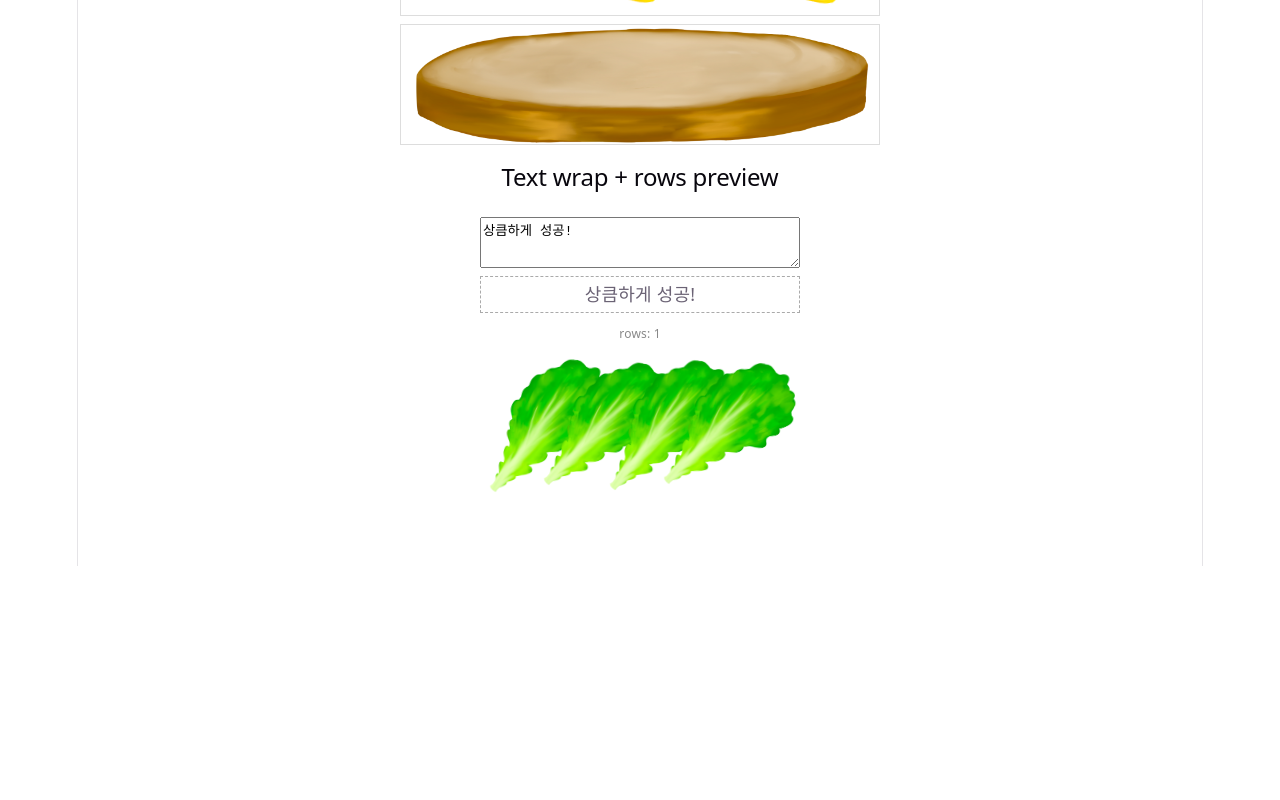
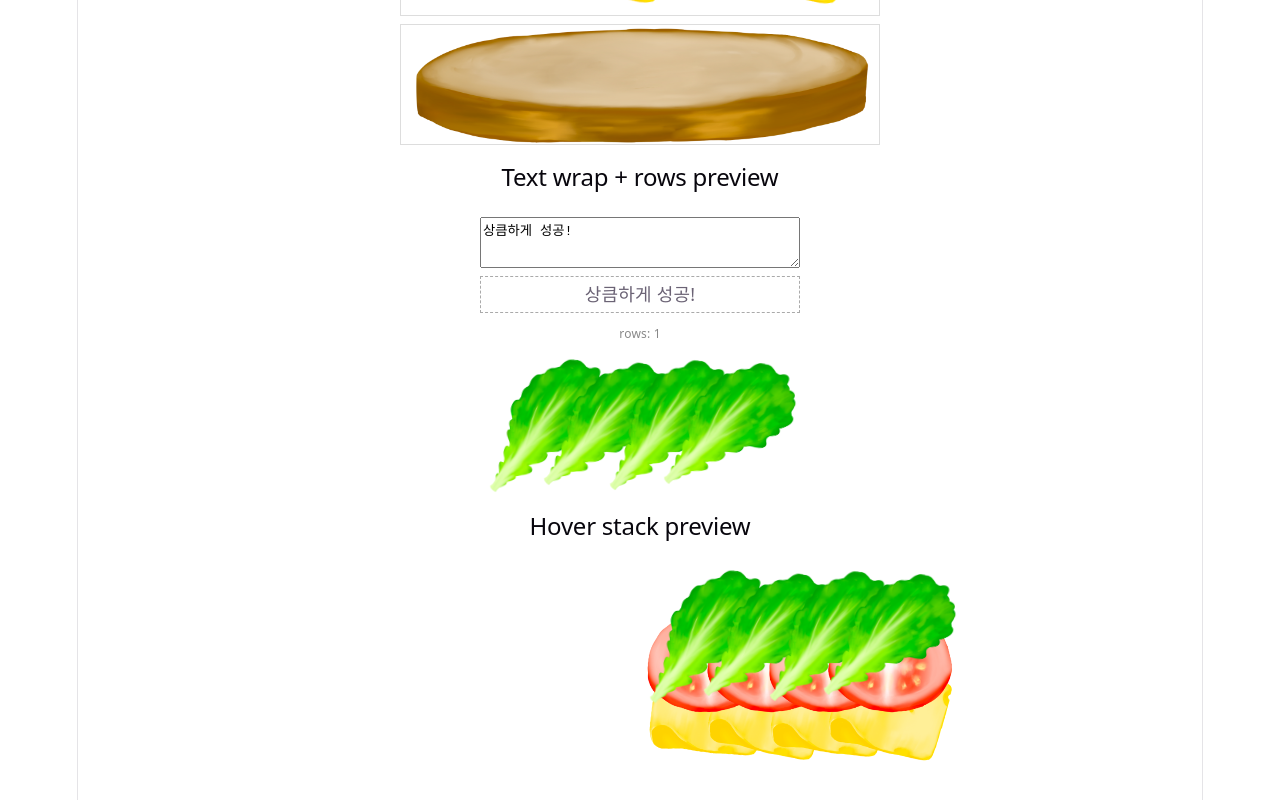
Before and after one commit to hungerbk/sandwich-toast, a React (Vite) app: page / in a window 1280 px wide. Shown: the part 1010-1810 px from the top of the page. Before the commit the page ends 1576 px from the top, so only its background shows below. Built offline with nearby package versions, Linux system fonts and the light colour scheme.

Commit message:
chore: 데모에 호버 스택 미리보기 추가
3개 mock 토스트를 겹쳐 쌓고, 호버한 토스트보다 앞에 있던 것들이
위로 비켜서는 걸 확인할 수 있는 섹션 추가. 간격/리프트 양은 임시값이며
실제 큐(#9) 구현 시 다시 조정 예정.

```diff
--- a/src/demo/App.tsx
+++ b/src/demo/App.tsx
@@ -2,10 +2,43 @@ import { useState, useSyncExternalStore } from "react";
 import { toast } from "../lib";
 import { subscribe, getSnapshot } from "../lib/store";
 import { Ingredient } from "../lib/components/Ingredient";
+import { ToastItem } from "../lib/components/ToastItem";
 import { useMeasuredRows } from "../lib/useMeasuredRows";
 import "./App.css";
 
 const ALL_INGREDIENTS = ["lettuce", "tomato", "cheese", "bread"] as const;
+
+// index 0 = 스택 맨 앞(최신), 마지막 index = 맨 뒤(가장 오래됨).
+const MOCK_STACK = [
+  { id: "a", ingredient: "lettuce", message: "상큼하게 성공!" } as const,
+  { id: "b", ingredient: "tomato", message: "서버 응답이 없어요, 다시 시도해주세요" } as const,
+  { id: "c", ingredient: "cheese", message: "조심하세요, 경고입니다" } as const,
+];
+
+// 호버한 토스트보다 앞에(위에) 쌓여있던 토스트들이 위로 비켜서 호버한
+// 토스트가 잘 보이게 하는 미리보기. Toaster(#9)가 실제 큐로 이 흐름을
+// 대체하게 될 것.
+function HoverStackPreview() {
+  const [hoveredIndex, setHoveredIndex] = useState<number | null>(null);
+  const RESTING_GAP = 40;
+  const EXTRA_LIFT = 70;
+
+  return (
+    <div style={{ position: "relative", height: 420 }}>
+      {MOCK_STACK.map((t, i) => (
+        <ToastItem
+          key={t.id}
+          ingredient={t.ingredient}
+          message={t.message}
+          onMouseEnter={() => setHoveredIndex(i)}
+          onMouseLeave={() => setHoveredIndex(null)}
+          liftOffset={hoveredIndex !== null && i < hoveredIndex ? EXTRA_LIFT : 0}
+          style={{ position: "absolute", top: i * RESTING_GAP, left: 0, zIndex: MOCK_STACK.length - i }}
+        />
+      ))}
+    </div>
+  );
+}
 
 // 텍스트가 길어질수록 Ingredient의 rows가 늘어나는 걸 보여주는 미리보기.
 // 실제로는 SandwichToast(#7)가 이 흐름을 조립해서 쓰게 될 것.
@@ -67,6 +100,9 @@ function App() {
 
       <h2>Text wrap + rows preview</h2>
       <TextWrapPreview />
+
+      <h2>Hover stack preview</h2>
+      <HoverStackPreview />
     </div>
   );
 }
```
